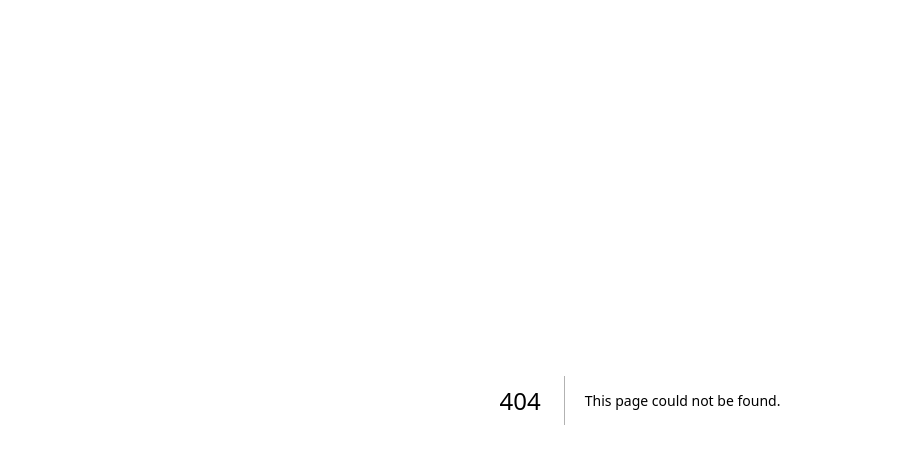
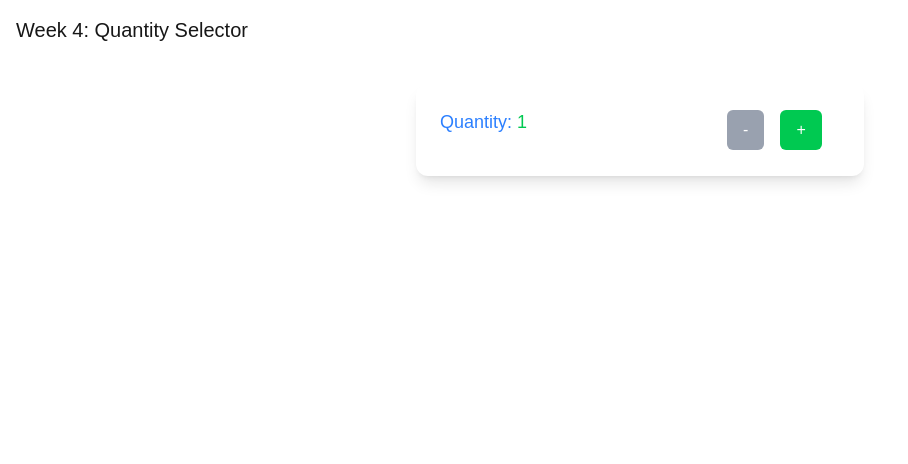
Before and after one commit to SamarBeer/cprg306-assignments, a Next.js app: page /week-4 in a window 1280 px wide. Before the commit this address had no page. Shown: the top 464 px of the page, without its empty margins (0-908 px from the left). Built offline with nearby package versions, Linux system fonts and the light colour scheme.

Commit message:
assignment-week4

```diff
--- a/app/page.js
+++ b/app/page.js
@@ -23,6 +23,9 @@ export default function MainPage(){
         <li>
           <Link href="/week-3" className="underline hover:text-blue-500">Week 3 Page</Link>
         </li>
+        <li>
+          <Link href="/week-4" className="underline hover:text-blue-500">Week 4 Page</Link>
+        </li>
       </ul>
     </div>
   );
--- /dev/null
+++ b/app/week-4/new-item.js
@@ -0,0 +1,48 @@
+"use client";
+"use client";
+
+import { useState } from "react";
+
+export default function NewItem() {
+  const [quantity, setQuantity] = useState(1);
+
+  const increment = () => {
+    if (quantity < 20) {
+      setQuantity(quantity + 1);
+    }
+  };
+
+  const decrement = () => {
+    if (quantity > 1) {
+      setQuantity(quantity - 1);
+    }
+  };
+
+  return (
+    <div className="flex items-center space-y-4 bg-white p-6 rounded-xl shadow-lg max-w-md mx-auto mt-10">
+      <p className="text-lg font-medium text-blue-500">Quantity: <span className="text-green-500">{quantity}</span></p>
+
+      <div className="space-x-4" style={{marginLeft: "200px"}}>
+        <button
+          onClick={decrement}
+          disabled={quantity === 1}
+          className={`px-4 py-2 rounded-md text-white ${
+            quantity === 1 ? "bg-gray-400 cursor-not-allowed" : "bg-blue-500 hover:bg-blue-600"
+          }`}
+        >
+          -
+        </button>
+
+        <button
+          onClick={increment}
+          disabled={quantity === 20}
+          className={`px-4 py-2 rounded-md text-white ${
+            quantity === 20 ? "bg-gray-400 cursor-not-allowed" : "bg-green-500 hover:bg-green-600"
+          }`}
+        >
+          +
+        </button>
+      </div>
+    </div>
+  );
+}
--- /dev/null
+++ b/app/week-4/page.js
@@ -0,0 +1,10 @@
+import NewItem from "./new-item";
+
+export default function Page() {
+    return(
+        <div className="p-4">
+            <h2 className="text-xl mb-4">Week 4: Quantity Selector</h2>
+            <NewItem />
+        </div>
+    );
+}
```
